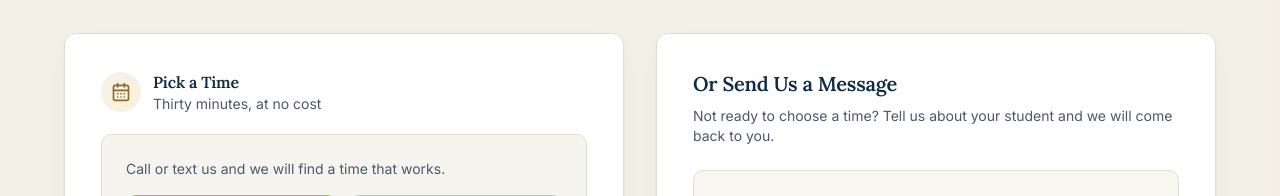
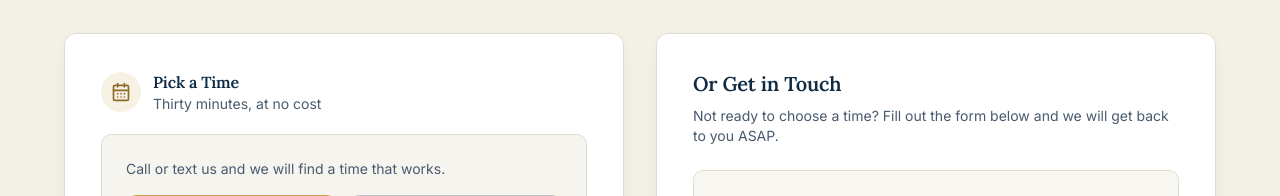
Before and after one commit to musatutoring/musatutoring.github.io, a React (Vite) app: page / in a window 1280 px wide. Shown: the part 11566-11762 px from the top of the page. Built offline with nearby package versions, Linux system fonts and the light colour scheme; the HTML template or start-up script is replaced by a standard one.

Commit message:
Update Enrol.tsx

```diff
--- a/src/components/sections/Enrol.tsx
+++ b/src/components/sections/Enrol.tsx
@@ -170,11 +170,11 @@ const Enrol = () => {
           {/* ---------- Enquiry / waitlist form ---------- */}
           <div className="rounded-xl border border-border bg-card p-8 shadow-card sm:p-9">
             <h3 className="mb-2 text-xl font-semibold text-navy">
-              {open ? 'Or Send Us a Message' : 'Join the Waiting List'}
+              {open ? 'Or Get in Touch' : 'Join the Waiting List'}
             </h3>
             <p className="mb-6 text-sm text-muted-foreground">
               {open
-                ? 'Not ready to choose a time? Tell us about your student and we will come back to you.'
+                ? 'Not ready to choose a time? Fill out the form below and we will get back to you ASAP.'
                 : 'Tell us about your student and we will be in touch before the next cohort opens.'}
             </p>
 
```
